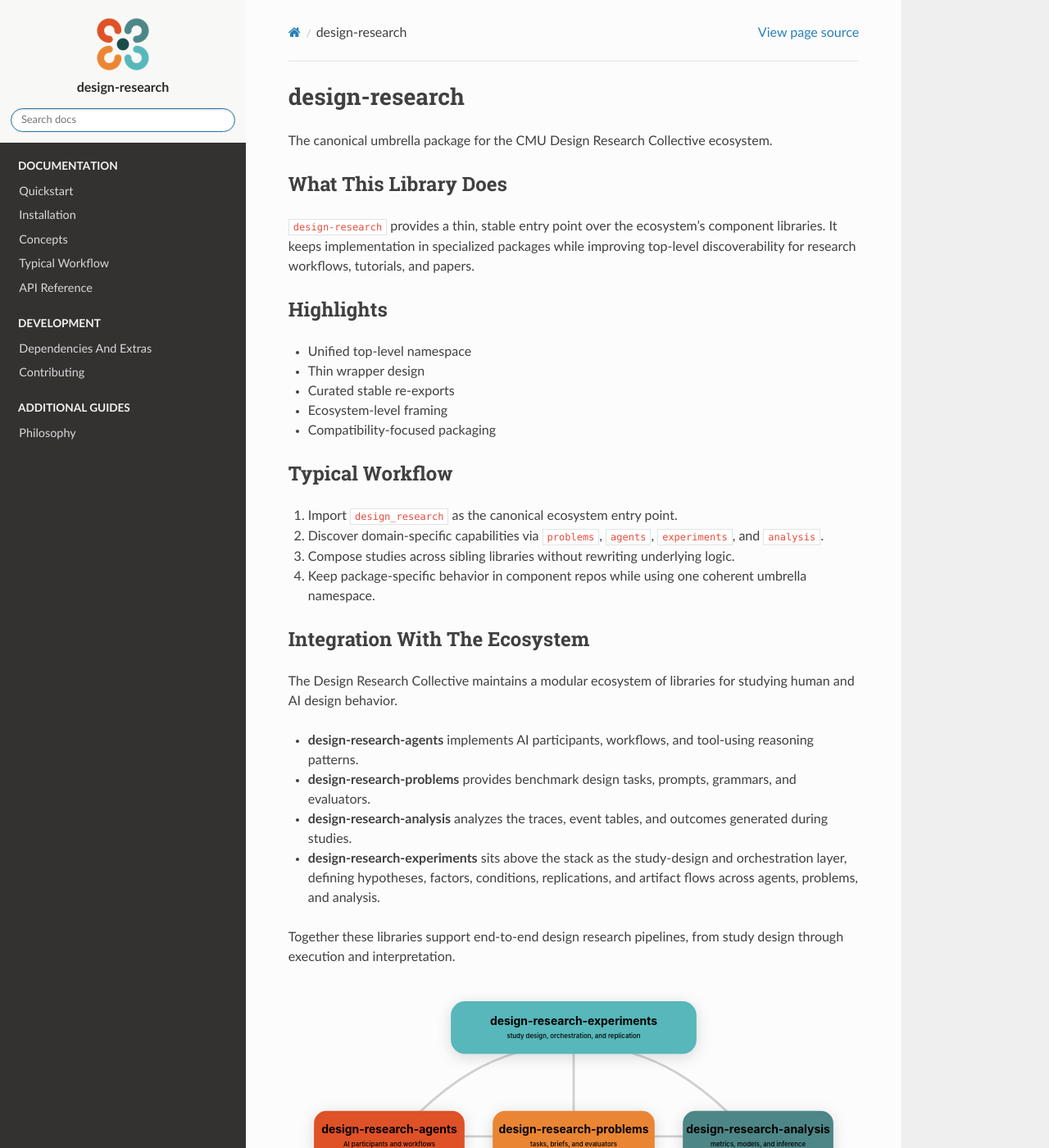
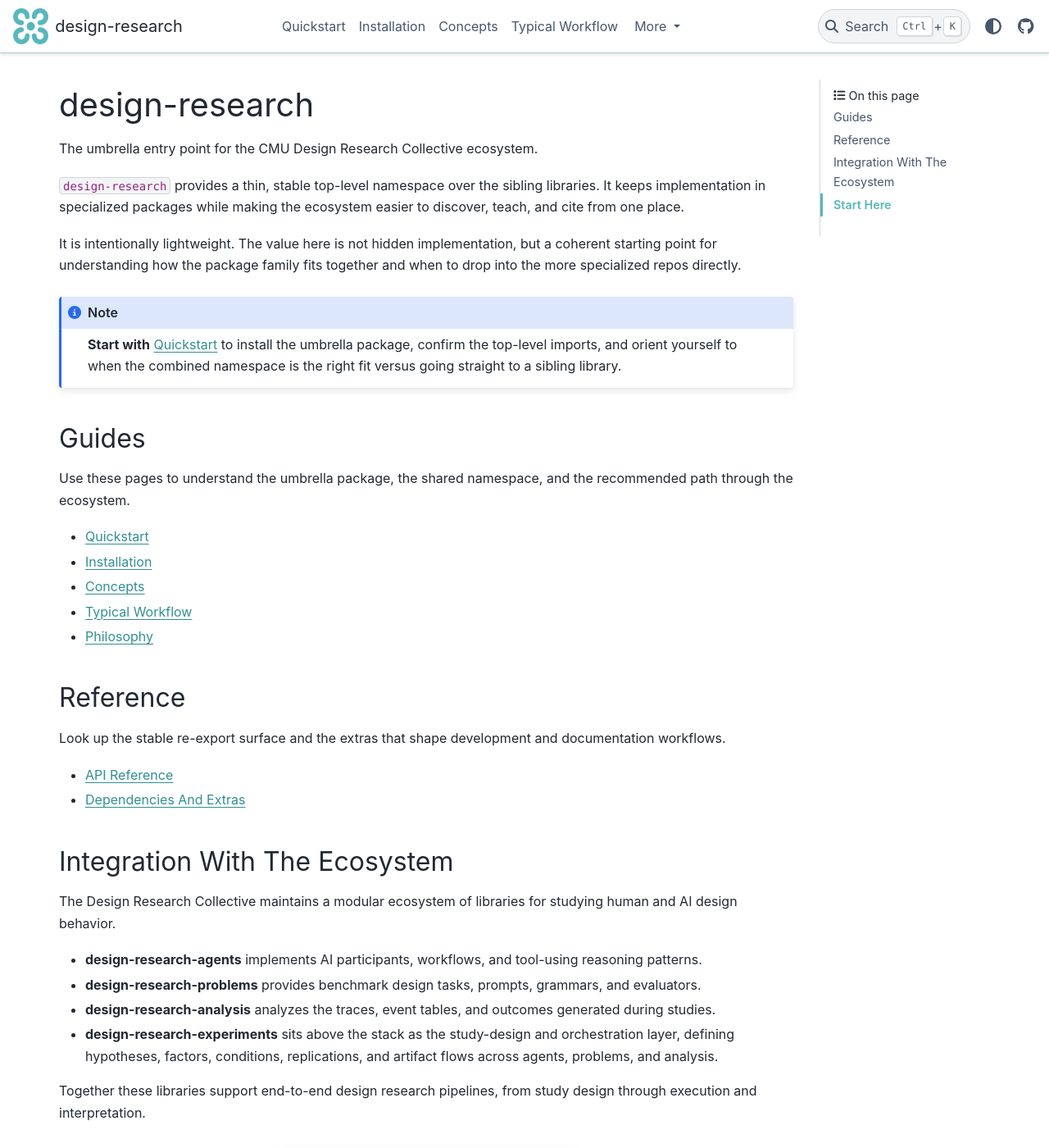
Before and after one commit to cmudrc/design-research, a Sphinx documentation site: the page built from docs/index.rst, in a window 1280 px wide and 1400 px high. Shown: the whole window at 82% size. Built offline with Sphinx 7.4.7 and the PyData theme 0.15.4, drawn with Linux system fonts in a browser that asks for light colours; some of the changed text lies outside the part shown.

Commit message:
Align April docs shell and coverage gate

```diff
--- a/docs/_static/custom.css
+++ b/docs/_static/custom.css
@@ -1,49 +1,33 @@
-.wy-side-nav-search > a.icon.icon-home {
-  display: flex;
-  flex-direction: column;
-  align-items: center;
-  gap: 0.5rem;
-  text-align: center;
+:root {
+  --drc-docs-accent: #57b7ba;
 }
 
-.wy-side-nav-search > a.icon.icon-home::before {
-  display: none;
+html[data-theme="light"] {
+  --pst-color-primary: var(--drc-docs-accent);
+  --pst-color-accent: var(--drc-docs-accent);
+  --pst-color-link: #318f94;
+  --pst-color-link-hover: #226f74;
 }
 
-.wy-side-nav-search > a.icon.icon-home img.logo {
-  order: -1;
-  margin: 0;
+html[data-theme="dark"] {
+  --pst-color-primary: #7ad8db;
+  --pst-color-accent: #7ad8db;
+  --pst-color-link: #7ad8db;
+  --pst-color-link-hover: #a5e9eb;
+  --pst-color-secondary: #a5afb8;
+  --pst-color-background: #111318;
+  --pst-color-on-background: #171b21;
+  --pst-color-surface: #1d222a;
+  --pst-color-border: #353d48;
+  --pst-color-text-base: #e6ebef;
+  --pst-color-text-muted: #acb5be;
 }
 
-/* Use a light brand-neutral accent so the full-color logo stands out. */
-.wy-side-nav-search,
-.wy-nav-top {
-  background: #f8f8f6;
+.bd-header {
+  border-bottom: 1px solid
+    color-mix(in srgb, var(--drc-docs-accent) 30%, var(--pst-color-border));
 }
 
-.wy-side-nav-search > a.icon.icon-home,
-.wy-side-nav-search > a.icon.icon-home:visited,
-.wy-side-nav-search > a.icon.icon-home:hover {
-  color: #2b2b2b;
+.navbar-brand img {
+  max-height: 2.7rem;
 }
-
-.wy-side-nav-search > div.version {
-  color: #4a4a4a;
-}
-
-.wy-menu-vertical header,
-.wy-menu-vertical p.caption {
-  color: #f3f3f0;
-}
-
-.wy-menu-vertical a:hover {
-  background-color: #f2f2ef;
-  color: #222;
-}
-
-.wy-menu-vertical li.current > a,
-.wy-menu-vertical li.toctree-l1.current > a,
-.wy-menu-vertical li.toctree-l2.current > a {
-  background: #f7f7f4;
-  color: #111;
-}
--- a/docs/conf.py
+++ b/docs/conf.py
@@ -2,7 +2,6 @@
 
 from __future__ import annotations
 
-import os
 import re
 import sys
 from pathlib import Path
@@ -23,6 +22,7 @@ extensions = [
     "sphinx.ext.autosummary",
     "sphinx.ext.napoleon",
     "sphinx.ext.viewcode",
+    "sphinx.ext.intersphinx",
     "sphinx_copybutton",
 ]
 
@@ -34,26 +34,47 @@ autodoc_typehints = "none"
 autosummary_generate = True
 autosummary_imported_members = True
 nitpicky = True
+intersphinx_mapping = {
+    "python": ("https://docs.python.org/3", None),
+}
 
 templates_path = ["_templates"]
 exclude_patterns = ["_build", "Thumbs.db", ".DS_Store"]
 
-if os.environ.get("READTHEDOCS") == "True":
-    html_theme = "sphinx_rtd_theme"
+try:
+    import pydata_sphinx_theme  # noqa: F401
+except ImportError:
+    html_theme = "alabaster"
+    html_theme_options: dict[str, object] = {}
 else:
-    try:
-        import sphinx_rtd_theme  # noqa: F401
-
-        html_theme = "sphinx_rtd_theme"
-    except ImportError:
-        html_theme = "alabaster"
+    html_theme = "pydata_sphinx_theme"
+    html_theme_options = {
+        "logo": {
+            "text": project,
+            "image_light": "_static/drc-light.png",
+            "image_dark": "_static/drc-dark.png",
+        },
+        "icon_links": [
+            {
+                "name": "GitHub",
+                "url": "https://github.com/cmudrc/design-research",
+                "icon": "fa-brands fa-github",
+            },
+        ],
+        "navbar_align": "content",
+        "header_links_before_dropdown": 4,
+        "show_nav_level": 2,
+        "navigation_with_keys": True,
+        "show_prev_next": False,
+        "secondary_sidebar_items": ["page-toc"],
+    }
 
 html_static_path = ["_static"]
 html_css_files = ["custom.css"]
-html_logo = "drc.png"
-html_favicon = "_static/favicon.png"
+html_logo = "_static/drc-light.png"
+html_favicon = "_static/favicon.ico"
 html_title = project
-html_theme_options = {"logo_only": False} if html_theme == "sphinx_rtd_theme" else {}
+html_sidebars = {"index": []} if html_theme == "pydata_sphinx_theme" else {}
 
 _VIEWPORT_META_RE = re.compile(r'<meta name="viewport"[^>]*>', re.IGNORECASE)
 
--- a/docs/index.rst
+++ b/docs/index.rst
@@ -1,32 +1,42 @@
 design-research
 ===============
 
-The canonical umbrella package for the CMU Design Research Collective ecosystem.
+The umbrella entry point for the CMU Design Research Collective ecosystem.
 
-What This Library Does
-----------------------
+``design-research`` provides a thin, stable top-level namespace over the
+sibling libraries. It keeps implementation in specialized packages while
+making the ecosystem easier to discover, teach, and cite from one place.
 
-``design-research`` provides a thin, stable entry point over the ecosystem's
-component libraries. It keeps implementation in specialized packages while
-improving top-level discoverability for research workflows, tutorials, and
-papers.
+It is intentionally lightweight. The value here is not hidden implementation,
+but a coherent starting point for understanding how the package family fits
+together and when to drop into the more specialized repos directly.
 
-Highlights
-----------
+.. note::
 
-- Unified top-level namespace
-- Thin wrapper design
-- Curated stable re-exports
-- Ecosystem-level framing
-- Compatibility-focused packaging
+   **Start with** :doc:`quickstart` to install the umbrella package, confirm
+   the top-level imports, and orient yourself to when the combined namespace is
+   the right fit versus going straight to a sibling library.
 
-Typical Workflow
-----------------
+Guides
+------
 
-1. Import ``design_research`` as the canonical ecosystem entry point.
-2. Discover domain-specific capabilities via ``problems``, ``agents``, ``experiments``, and ``analysis``.
-3. Compose studies across sibling libraries without rewriting underlying logic.
-4. Keep package-specific behavior in component repos while using one coherent umbrella namespace.
+Use these pages to understand the umbrella package, the shared namespace, and
+the recommended path through the ecosystem.
+
+- :doc:`quickstart`
+- :doc:`installation`
+- :doc:`concepts`
+- :doc:`typical_workflow`
+- :doc:`philosophy`
+
+Reference
+---------
+
+Look up the stable re-export surface and the extras that shape development and
+documentation workflows.
+
+- :doc:`api`
+- :doc:`dependencies_and_extras`
 
 Integration With The Ecosystem
 ------------------------------
@@ -56,29 +66,16 @@ Start Here
 - :doc:`typical_workflow`
 - :doc:`api`
 - :doc:`philosophy`
+- `CONTRIBUTING.md <https://github.com/cmudrc/design-research/blob/main/CONTRIBUTING.md>`_
 
 .. toctree::
    :maxdepth: 2
-   :caption: Documentation
    :hidden:
 
    quickstart
    installation
    concepts
    typical_workflow
+   philosophy
    api
-
-.. toctree::
-   :maxdepth: 2
-   :caption: Development
-   :hidden:
-
    dependencies_and_extras
-   Contributing <https://github.com/cmudrc/design-research/blob/main/CONTRIBUTING.md>
-
-.. toctree::
-   :maxdepth: 2
-   :caption: Additional Guides
-   :hidden:
-
-   philosophy
--- a/pyproject.toml
+++ b/pyproject.toml
@@ -35,13 +35,13 @@ dependencies = [
 dev = [
   "build>=1.2,<2",
   "mypy>=1.10,<2",
+  "pydata-sphinx-theme>=0.16,<1",
   "pre-commit>=3.7,<5",
   "pytest>=8.2,<9",
   "pytest-cov>=7.0,<8",
   "ruff>=0.6.0,<1",
   "sphinx>=7.4,<9",
   "sphinx-copybutton>=0.5,<1",
-  "sphinx-rtd-theme>=2.0,<4",
   "twine>=5.1,<7",
 ]
 
```
Also changed, not shown: docs/README.md (added, +34 -0 lines), docs/_static/drc-dark.png (added), docs/_static/drc-light.png (added), docs/_static/favicon.ico (added), 1 other file.
